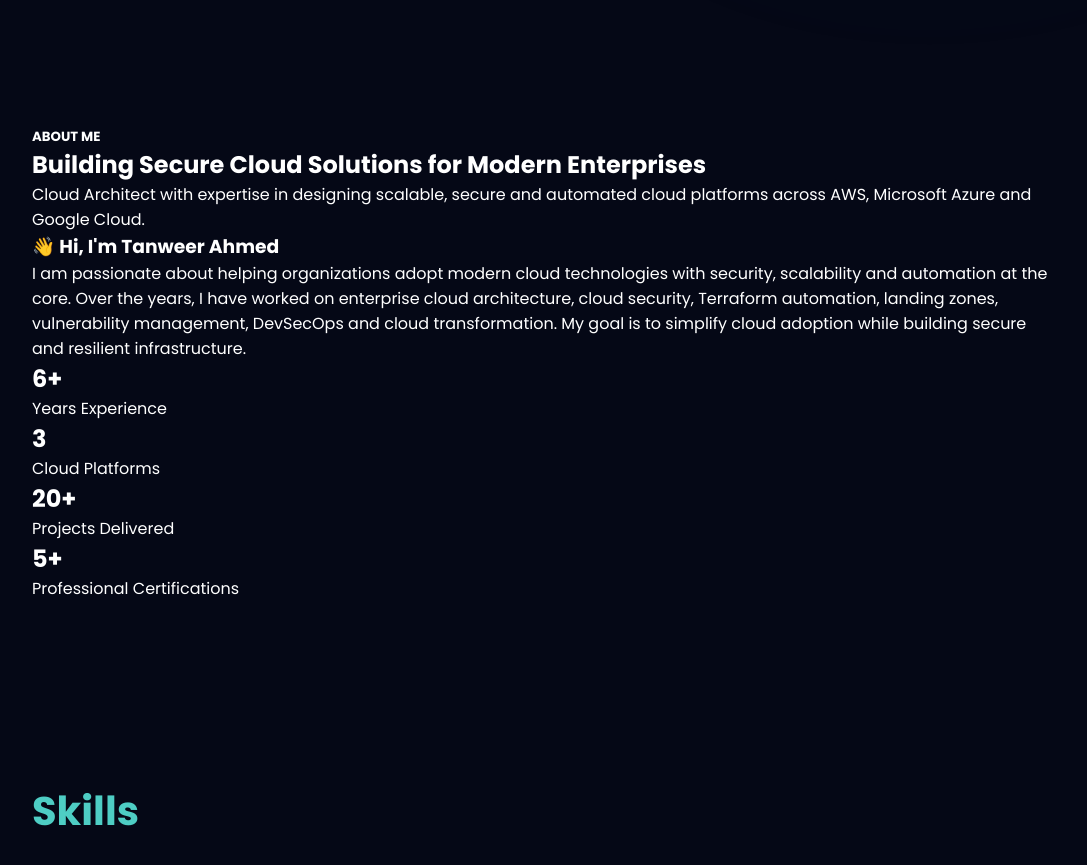
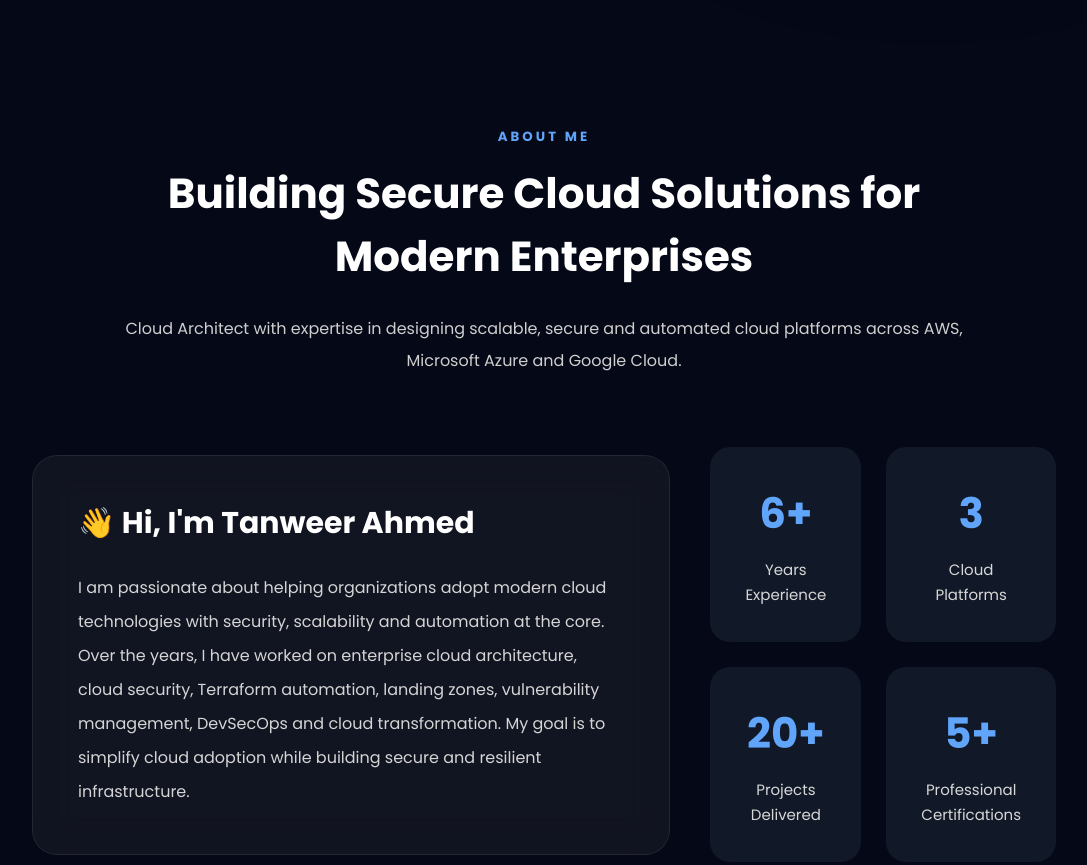
Before and after one commit to shaiktanweer5/tanweerahmed.in, a plain HTML site: page index.html in a window 1280 px wide. Shown: the part 1040-1905 px from the top of the page, without its empty margins (96-1183 px from the left). Drawn offline with Linux system fonts and the light colour scheme.

Commit message:
Add styles for about section and glass cards

```diff
--- a/style.css
+++ b/style.css
@@ -854,3 +854,146 @@ transform:translate(-50%,-50%);
 z-index:-1;
 
 }
+/*=========================
+ABOUT
+=========================*/
+
+.section-heading{
+
+text-align:center;
+
+max-width:850px;
+
+margin:auto;
+
+margin-bottom:70px;
+
+}
+
+.section-heading h5{
+
+color:#60a5fa;
+
+letter-spacing:3px;
+
+margin-bottom:15px;
+
+}
+
+.section-heading h2{
+
+font-size:42px;
+
+margin-bottom:25px;
+
+}
+
+.subtitle{
+
+color:#cfcfcf;
+
+line-height:32px;
+
+}
+
+.about-grid{
+
+display:grid;
+
+grid-template-columns:1.3fr .7fr;
+
+gap:40px;
+
+align-items:center;
+
+}
+
+.glass-card{
+
+background:rgba(255,255,255,.05);
+
+border:1px solid rgba(255,255,255,.08);
+
+padding:45px;
+
+border-radius:25px;
+
+backdrop-filter:blur(20px);
+
+transition:.4s;
+
+}
+
+.glass-card:hover{
+
+transform:translateY(-10px);
+
+box-shadow:0 20px 40px rgba(37,99,235,.2);
+
+}
+
+.glass-card h3{
+
+margin-bottom:25px;
+
+font-size:30px;
+
+}
+
+.glass-card p{
+
+line-height:34px;
+
+color:#d5d5d5;
+
+}
+
+.about-right{
+
+display:grid;
+
+grid-template-columns:repeat(2,1fr);
+
+gap:25px;
+
+}
+
+.mini-card{
+
+background:#111827;
+
+border-radius:20px;
+
+padding:35px;
+
+text-align:center;
+
+transition:.4s;
+
+}
+
+.mini-card:hover{
+
+transform:translateY(-10px);
+
+background:#1d4ed8;
+
+}
+
+.mini-card h2{
+
+font-size:42px;
+
+margin-bottom:12px;
+
+color:#60a5fa;
+
+}
+
+.mini-card span{
+
+font-size:15px;
+
+color:#d7d7d7;
+
+}
```
